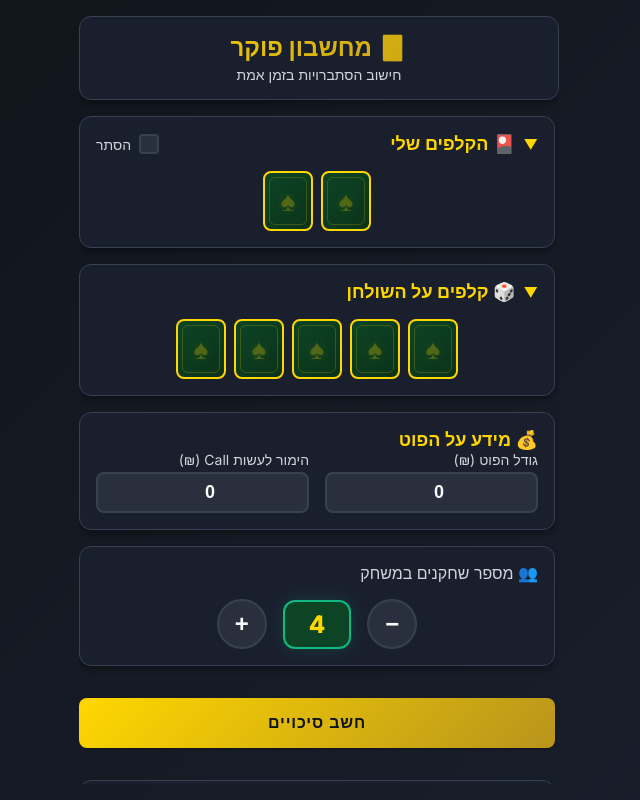
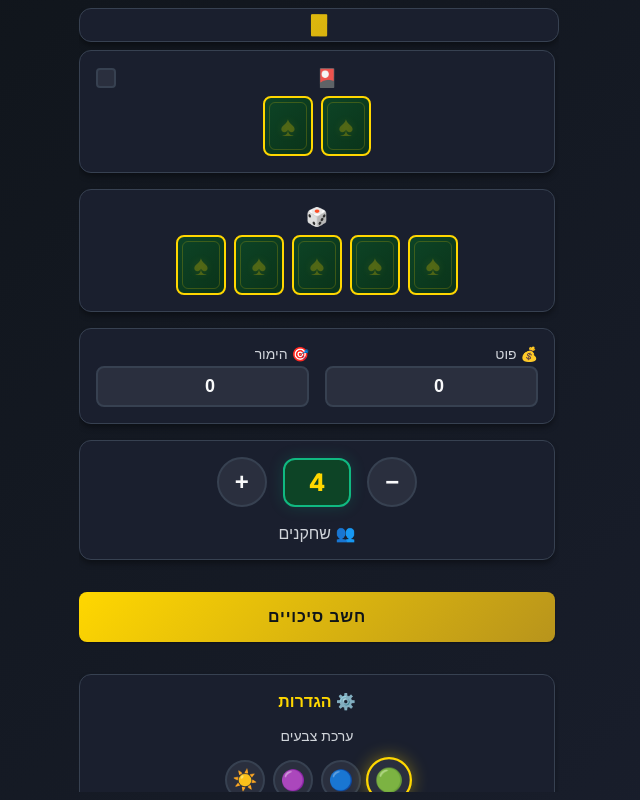
Before and after one commit to BenyaminLabs/poker-odds-calculator, a plain HTML site: page index.html in a window 1280 px wide. Shown: the whole page, without its empty margins (321-961 px from the left). Drawn offline with Linux system fonts and the light colour scheme.

Commit message:
Final UI Polish: icons only headers, fix scroll padding, reduce top space, revert card order

```diff
--- a/index.html
+++ b/index.html
@@ -29,8 +29,7 @@
   <div id="app">
     <!-- Header -->
     <header class="header">
-      <h1>🃏 מחשבון פוקר</h1>
-      <p>חישוב הסתברויות בזמן אמת</p>
+      <h1>🃏</h1>
     </header>
 
     <!-- Main Content -->
@@ -38,13 +37,9 @@
       <!-- Player Hand Section -->
       <section class="section">
         <div class="section-header" onclick="toggleCardGrid('playerGrid')">
-          <h2 class="section-title">
-            <span id="playerGridIcon" class="toggle-icon">▼</span>
-            🎴 הקלפים שלי
-          </h2>
+          <h2 class="section-title">🎴</h2>
           <label class="hide-toggle" onclick="event.stopPropagation()">
             <input type="checkbox" id="hideCards">
-            <span>הסתר</span>
           </label>
         </div>
 
@@ -59,10 +54,7 @@
       <!-- Community Cards Section -->
       <section class="section">
         <div class="section-header" onclick="toggleCardGrid('communityGrid')">
-          <h2 class="section-title">
-            <span id="communityGridIcon" class="toggle-icon">▼</span>
-            🎲 קלפים על השולחן
-          </h2>
+          <h2 class="section-title">🎲</h2>
         </div>
 
         <div class="selected-cards" id="communityCardsDisplay" onclick="toggleCardGrid('communityGrid')">
@@ -78,17 +70,15 @@
 
       <!-- Pot & Bet Information -->
       <section class="section pot-section">
-        <h2 class="section-title">💰 מידע על הפוט</h2>
-
         <div class="pot-inputs">
           <div class="input-group">
-            <label>גודל הפוט (₪)</label>
-            <input type="number" id="potSize" min="0" value="0" placeholder="100">
+            <label>💰 פוט</label>
+            <input type="number" id="potSize" min="0" value="0" placeholder="0">
           </div>
 
           <div class="input-group">
-            <label>הימור לעשות Call (₪)</label>
-            <input type="number" id="betSize" min="0" value="0" placeholder="20">
+            <label>🎯 הימור</label>
+            <input type="number" id="betSize" min="0" value="0" placeholder="0">
           </div>
         </div>
       </section>
@@ -96,12 +86,12 @@
       <!-- Number of Players -->
       <section class="section">
         <div class="stepper-container">
-          <label class="stepper-label">👥 מספר שחקנים במשחק</label>
           <div class="stepper">
             <button class="stepper-btn" id="decrementPlayers" onclick="changePlayerCount(-1)">−</button>
             <div class="stepper-value" id="numPlayersDisplay">4</div>
             <button class="stepper-btn" id="incrementPlayers" onclick="changePlayerCount(1)">+</button>
           </div>
+          <label class="stepper-label" style="text-align: center;">👥 שחקנים</label>
         </div>
       </section>
 
--- a/styles-mobile-fix.css
+++ b/styles-mobile-fix.css
@@ -6,22 +6,38 @@ body {
     height: 100dvh;
     /* Dynamic viewport height for mobile browsers */
     overflow: hidden;
+    padding: var(--spacing-sm);
+    /* Reduce padding */
 }
 
 #app {
     height: 100%;
     overflow: hidden;
+    gap: var(--spacing-sm);
+    /* Reduce gap */
+}
+
+/* Reduce header padding */
+.header {
+    padding: var(--spacing-xs) 0;
+}
+
+.header h1 {
+    font-size: var(--font-size-xl);
+    margin-bottom: 0;
 }
 
 .content {
     /* Ensure content area doesn't get hidden by browser UI */
     height: 100%;
-    padding-bottom: calc(var(--spacing-md) + env(safe-area-inset-bottom));
+    padding-bottom: calc(var(--spacing-xl) + env(safe-area-inset-bottom));
+    /* Increase bottom padding */
 }
 
 /* Bottom section styling */
 .bottom-section {
     margin-top: var(--spacing-md);
+    padding-bottom: var(--spacing-lg);
 }
 
 .section-subtitle {
@@ -29,6 +45,7 @@ body {
     font-weight: 600;
     color: var(--text-gold);
     margin-bottom: var(--spacing-md);
+    text-align: center;
 }
 
 .setting-group {
@@ -41,6 +58,7 @@ body {
     color: var(--text-secondary);
     margin-bottom: var(--spacing-sm);
     font-weight: 500;
+    text-align: center;
 }
 
 /* PWA Info Box */
@@ -88,6 +106,16 @@ body {
     justify-content: center;
 }
 
+/* Center section titles (icons) */
+.section-title {
+    justify-content: center;
+    width: 100%;
+}
+
+.section-header {
+    margin-bottom: var(--spacing-sm);
+}
+
 /* Mobile viewport fixes */
 @media (max-height: 700px) {
     .pwa-info {
```
